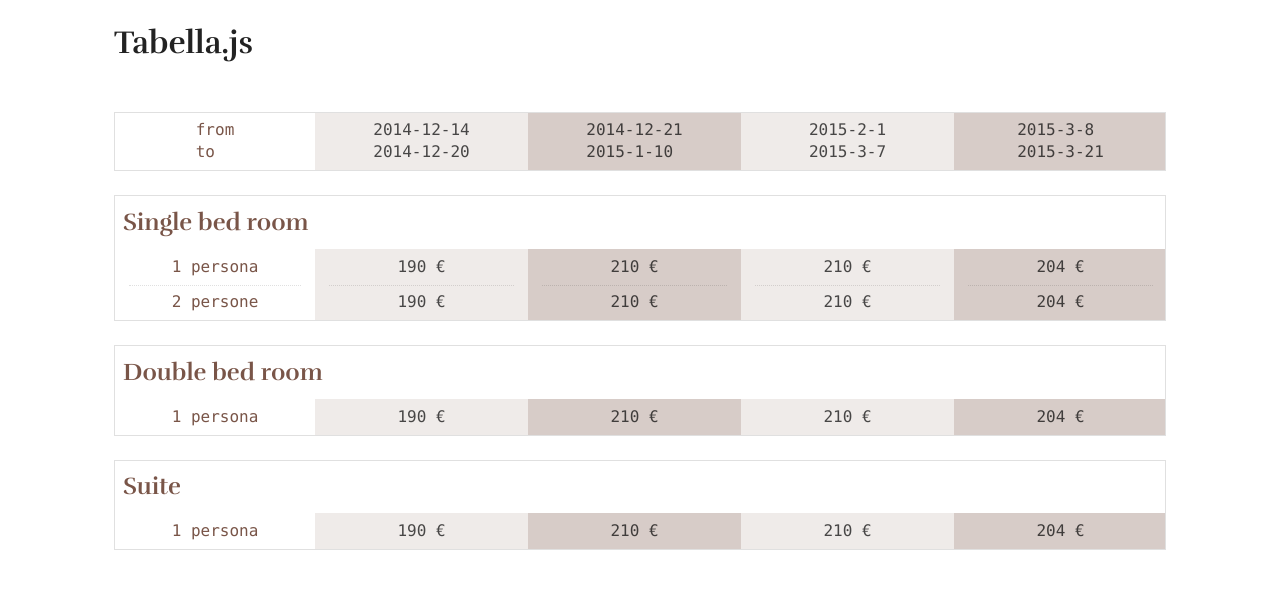
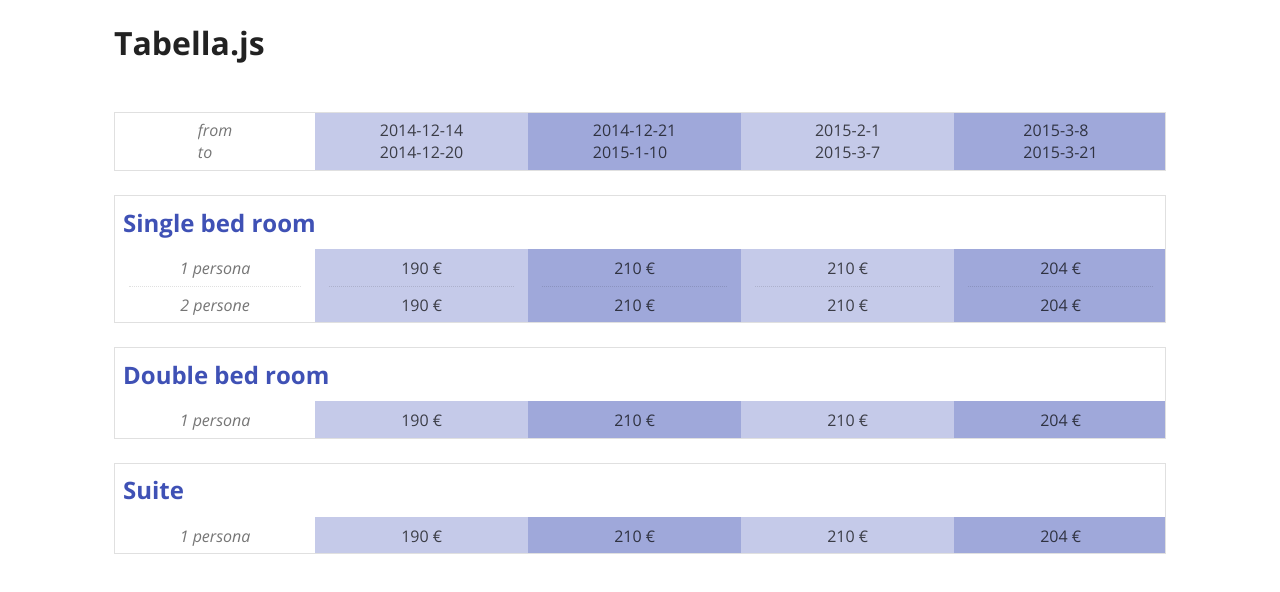
Before and after one commit to iliketomatoes/tabellajs, a website: page index.html in a window 1280 px wide. Drawn offline with nearby package versions, Linux system fonts and the light colour scheme; files that its build step writes are made by us from their sources.

Commit message:
Update scss

```diff
--- a/src/constructor.js
+++ b/src/constructor.js
@@ -13,9 +13,9 @@
 			cellBreakpoints : {
 				default : [0,1],
 				small : [360,2],
-				medium : [640,3],
-				large : [820,4],
-				xlarge : [1080,5]
+				medium : [640,4],
+				large : [820,5],
+				xlarge : [1080,6]
 			},
 			/**
 			* DESCRIPTION BREAKPOINTS :
--- a/src/scss/_tabellajs.scss
+++ b/src/scss/_tabellajs.scss
@@ -67,6 +67,7 @@
 	text-align: center;
 	padding: 0.4em 0.1em;
 	color: hsla(200,0%,0%,.7);
+	//color: #fff;
 
 	&:nth-of-type(odd){
 		background-color: $odd-background-color;
@@ -115,7 +116,8 @@
 	height: 100%;
 	margin: 0 auto;
 	text-align: left;
-	color: $primary-color;
+	color: $secondary-text;
+	font-style: italic;
 }
 
 .t-hide{
--- a/src/scss/_variables.scss
+++ b/src/scss/_variables.scss
@@ -1,16 +1,20 @@
 
-$primary-color: #795548;
-$primary-1-tint : #EFEBE9;
-$primary-2-tint : #D7CCC8;
+$primary-color: #3F51B5;
+$primary-1-tint : #C5CAE9;
+$primary-2-tint : #9FA8DA;
 //$primary-fallback : #EFEBE9;
 
 $border-color: rgba(0,0,0,.12);
 
-$accent-color: #FF3D00;
+$accent-color: #FF4081;
+
+$primary-text: rgba(#000, .87);
+$secondary-text: rgba(#000, .54);
+$disabled-text: rgba(#000, .26);
 
 $odd-background-color :  $primary-1-tint;
 $even-background-color : $primary-2-tint;
 
 
-$header-font-family: 'Rufina', serif;
-$body-font-family: 'Lucida Console', Monaco, monospace;
+$header-font-family: 'Open Sans', sans-serif;
+$body-font-family: $header-font-family;
--- a/src/scss/home.scss
+++ b/src/scss/home.scss
@@ -1,4 +1,4 @@
-@import url(http://fonts.googleapis.com/css?family=Rufina:400,700);
+@import url(http://fonts.googleapis.com/css?family=Open+Sans:400italic,400,700);
 /*! HTML5 Boilerplate v4.3.0 | MIT License | http://h5bp.com/ */
 
 @import "variables";
@@ -71,6 +71,7 @@
 
 h1,h2,h3,h4,h5,h6{
     font-family: $header-font-family;
+    font-weight: bold;
 }
 
 main{
--- a/test/tabella.js
+++ b/test/tabella.js
@@ -340,9 +340,9 @@
 			cellBreakpoints : {
 				default : [0,1],
 				small : [360,2],
-				medium : [640,3],
-				large : [820,4],
-				xlarge : [1080,5]
+				medium : [640,4],
+				large : [820,5],
+				xlarge : [1080,6]
 			},
 			/**
 			* DESCRIPTION BREAKPOINTS :
```
Also changed, not shown: dist/assets/css/home.css, dist/assets/css/tabella.css, dist/tabella.js, dist/tabella.min.js.
